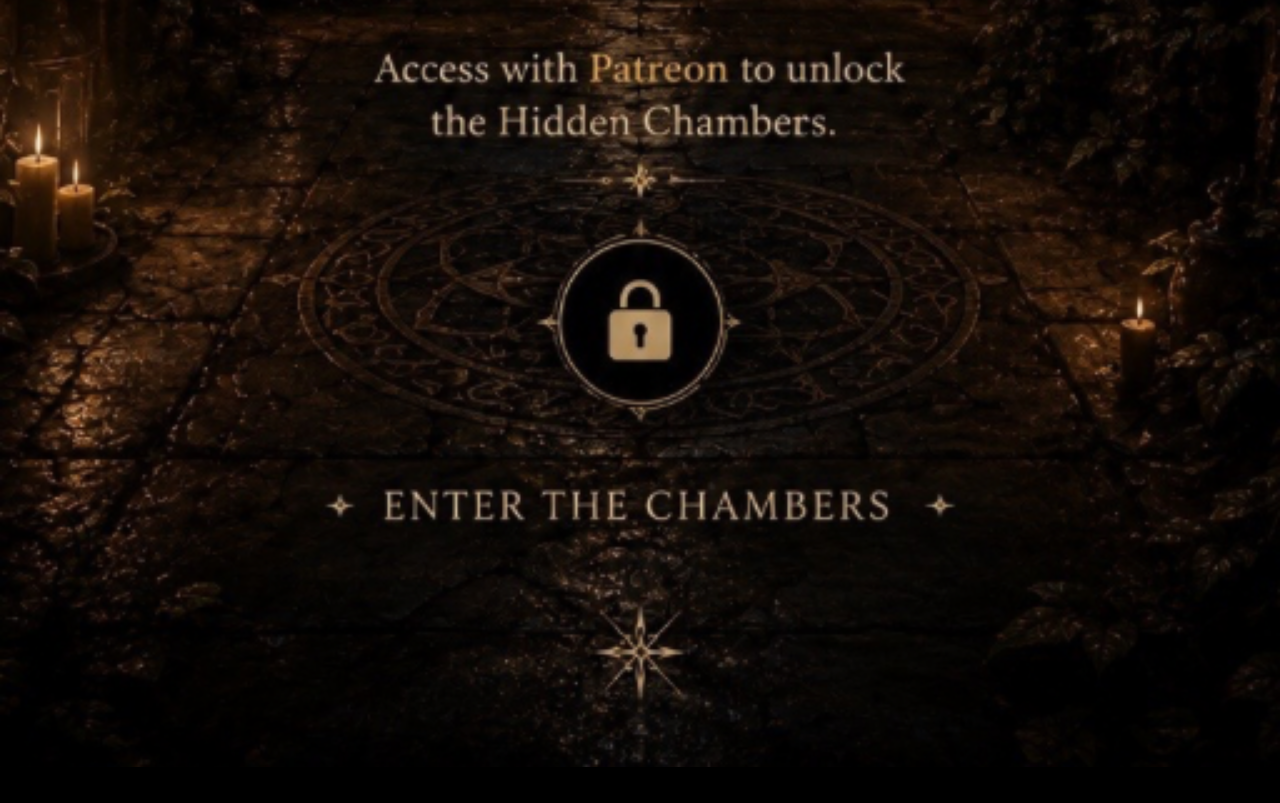
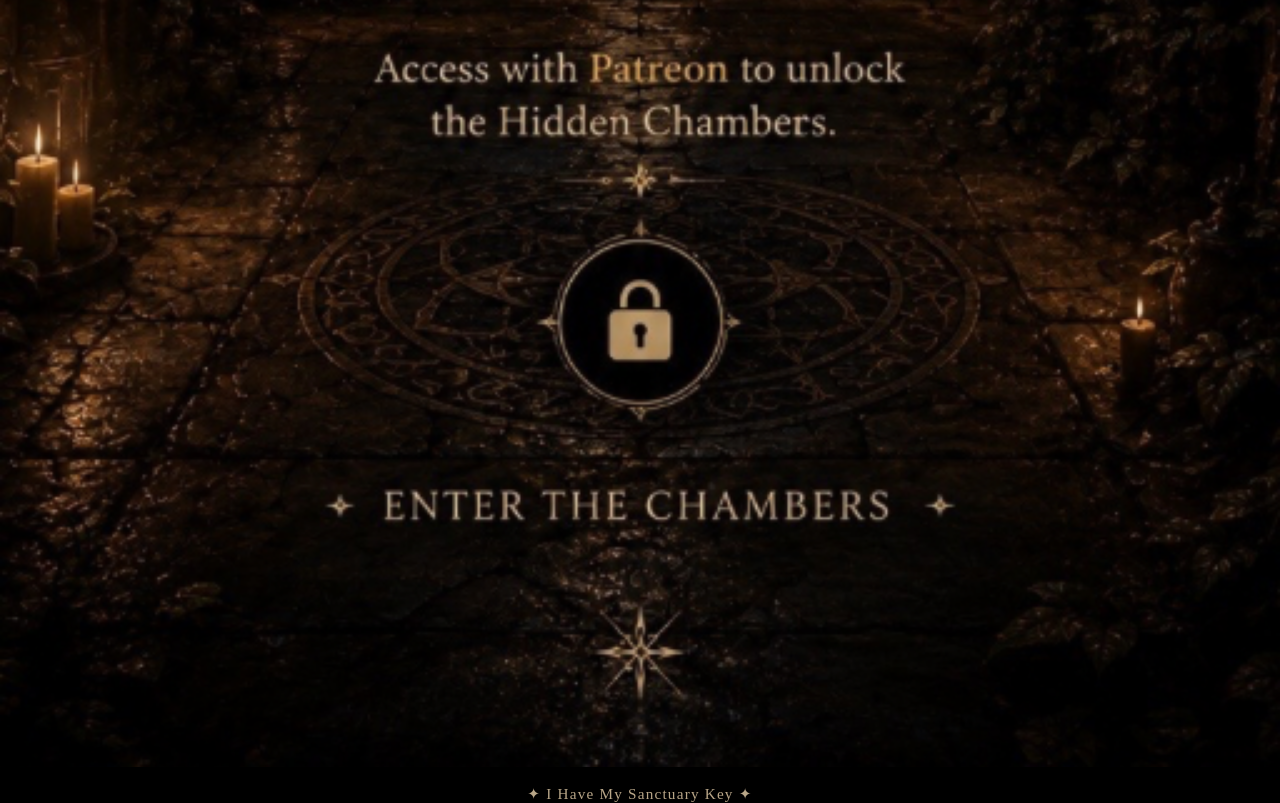
Before and after one commit to ResetWhileYouSleep/sanctuary-access, a plain HTML site: page hidden-chambers.html in a window 1280 px wide. Shown: the part 1793-2596 px from the top of the page. Before the commit the page ends 2560 px from the top, so only its background shows below. Drawn offline with Linux system fonts and the light colour scheme.

Commit message:
Update hidden-chambers.html

```diff
--- a/hidden-chambers.html
+++ b/hidden-chambers.html
@@ -26,6 +26,27 @@ display:block;
 width:100%;
 height:auto;
 }
+
+.existing-member{
+margin-top:18px;
+text-align:center;
+}
+
+.existing-member a{
+color:#d9c3a0;
+text-decoration:none;
+font-size:.95rem;
+letter-spacing:.08em;
+opacity:.85;
+transition:.3s;
+}
+
+.existing-member a:hover{
+opacity:1;
+text-shadow:
+0 0 8px rgba(255,220,170,.35);
+}
+
 </style>
 </head>
 
@@ -40,6 +61,15 @@ rel="noopener noreferrer">
 
 </a>
 
+<div class="existing-member">
+
+<a href="/whispering-hall/the-chambers-await/">
+
+✦ I Have My Sanctuary Key ✦
+
+</a>
+
+</div>
 
 <audio id="sanctuary-audio" autoplay loop>
   <source src="assets/ambient.mp3" type="audio/mpeg">
```
